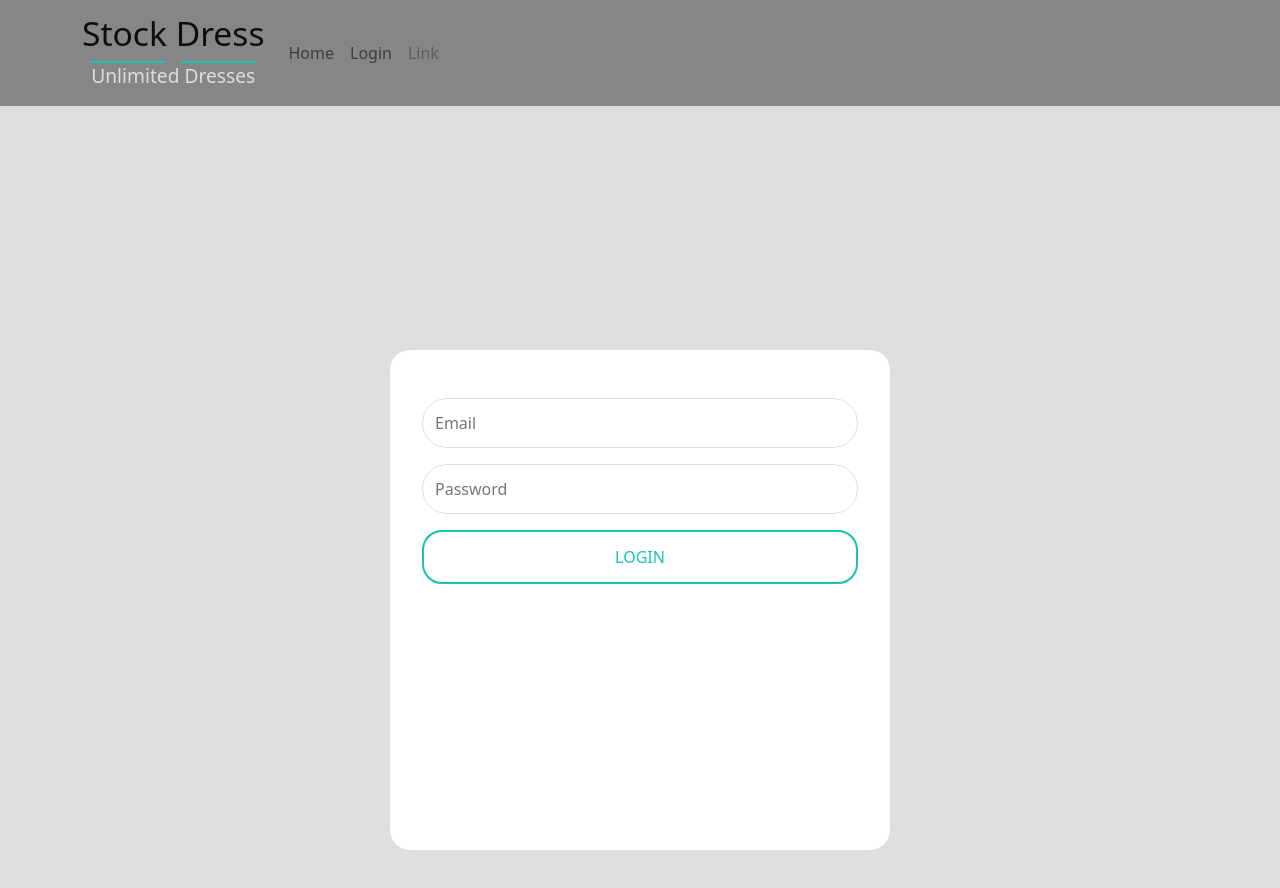
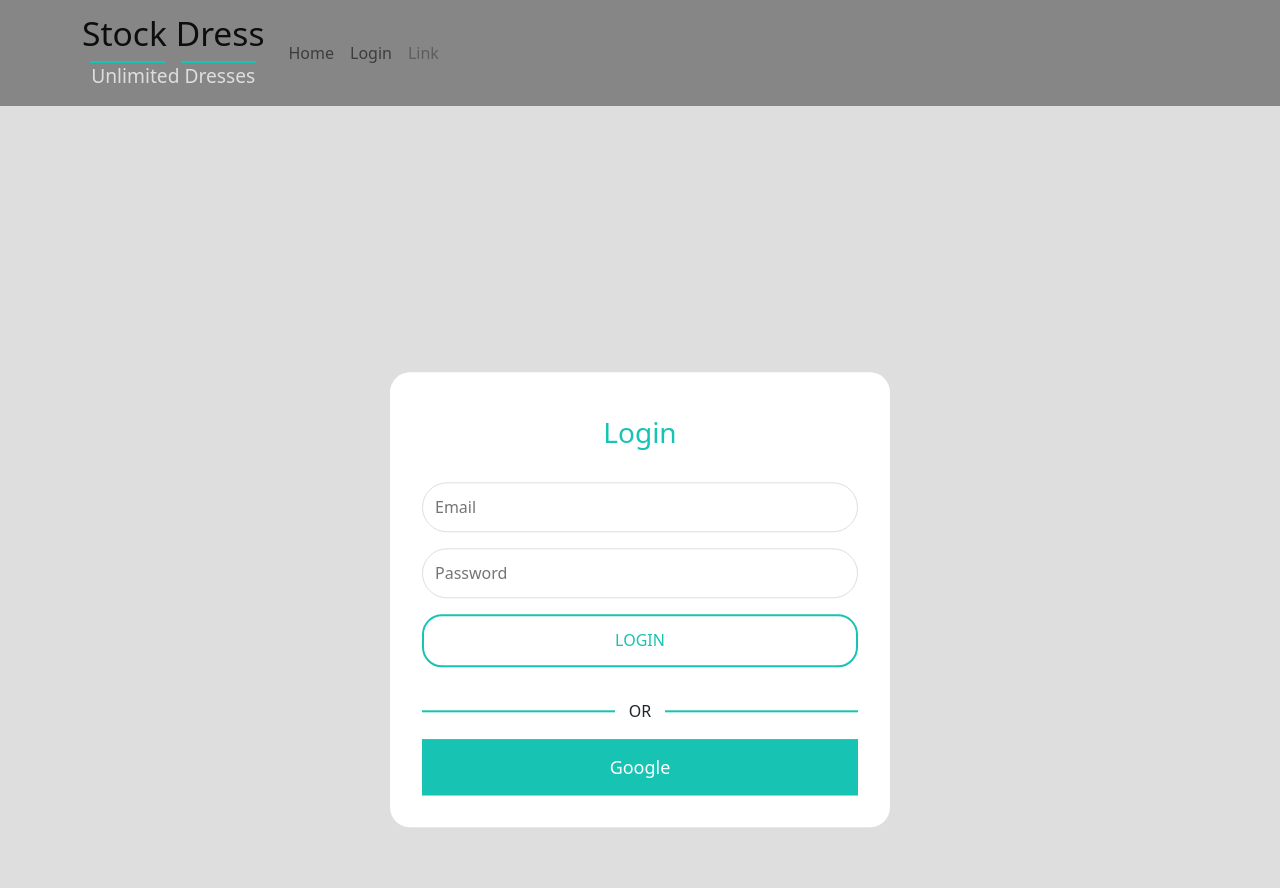
Before and after one commit to Md-Ataur-Rahman/Stock-Dress, a React (Create React App) app: page /login in a window 1280 px wide. Shown: the top 888 px of the page. Built offline with nearby package versions, Linux system fonts and the light colour scheme.

Commit message:
login added

```diff
--- a/src/Components/Login/Login.js
+++ b/src/Components/Login/Login.js
@@ -1,11 +1,13 @@
 import React from "react";
 import LoginStyle from "./Login.module.css";
 import "../Style/style.css";
+import SocialBtn from "../SocialBtn/SocialBtn";
 
 const Login = () => {
   return (
     <section className={LoginStyle.login_section}>
       <form className={LoginStyle.form_container}>
+        <h3 className={LoginStyle.form_header}>Login</h3>
         <input
           type="email"
           name="email"
@@ -24,6 +26,7 @@ const Login = () => {
           value="Login"
           className="primary_btn"
         />
+        <SocialBtn />
       </form>
     </section>
   );
--- a/src/Components/Login/Login.module.css
+++ b/src/Components/Login/Login.module.css
@@ -1,3 +1,8 @@
+.form_header {
+    text-align: center;
+    color: #17C3B2;
+    padding: .75rem 0 1rem;
+}
 .login_section {
     position: relative;
     width: 100%;
@@ -7,7 +12,7 @@
 .form_container {
     position: absolute;
     width: 500px;
-    height: 500px;
+    min-height: 400px;
     top: 50%;
     left: 50%;
     transform: translate(-50%, -50%);
--- /dev/null
+++ b/src/Components/SocialBtn/SocialBtn.js
@@ -0,0 +1,19 @@
+import React from "react";
+import StyeleSocialBtn from "./SocialBtn.module.css";
+import "../Style/style.css";
+
+const SocialBtn = () => {
+  return (
+    <div>
+      <div className={StyeleSocialBtn.social_divider}>
+        <div className={StyeleSocialBtn.divider_left}></div>
+        <div className={StyeleSocialBtn.or_divider}>OR</div>
+        <div className={StyeleSocialBtn.divider_right}></div>
+      </div>
+
+      <button className={StyeleSocialBtn.social_btn}>Google</button>
+    </div>
+  );
+};
+
+export default SocialBtn;
--- /dev/null
+++ b/src/Components/SocialBtn/SocialBtn.module.css
@@ -0,0 +1,34 @@
+.social_divider {
+    width: 100%;
+    display: flex;
+    justify-content: space-between;
+    align-items: center;
+    margin: 2rem 0 1rem;
+}
+.or_divider {
+    padding: 0 .85rem;
+}
+.divider_left,
+ .divider_right {
+    width: 100%;
+    background-color: #17C3B2;
+    height: 2px;
+}
+.social_btn {
+    width: 100%;
+    font-size: 18px;
+    background-color: #17C3B2;
+    border: 1px solid #17C3B2;
+    color: white;
+    padding: .85rem 0;
+}
+
+.social_btn:hover {
+    background-color: white;
+    color: black;
+    transition: all 440ms ease;
+    -webkit-transition: all 440ms ease;
+    -moz-transition: all 440ms ease;
+    -ms-transition: all 440ms ease;
+    -o-transition: all 440ms ease;
+}
```
Also changed, not shown: src/Components/Style/style.css (line endings or trailing spaces).
